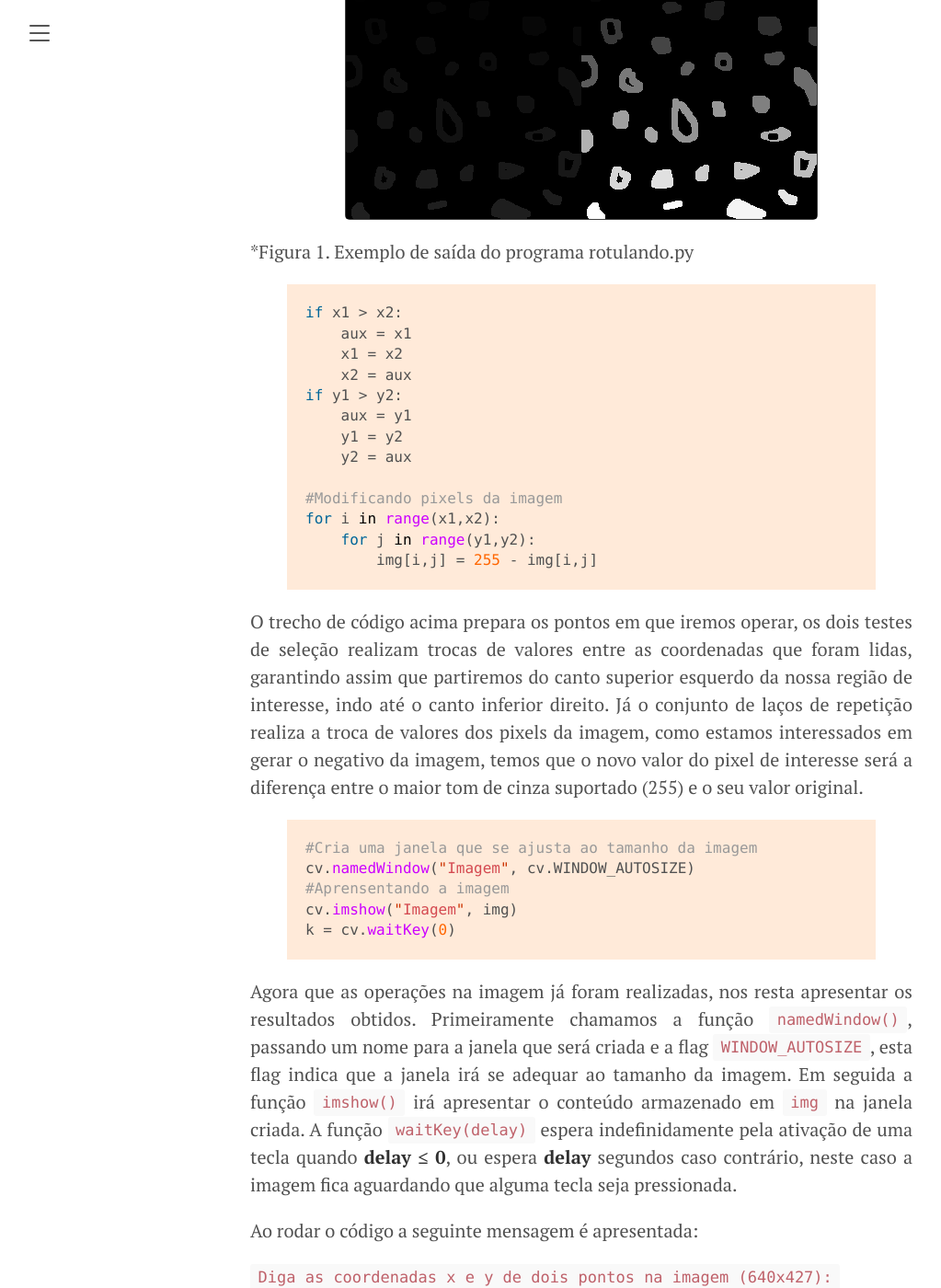
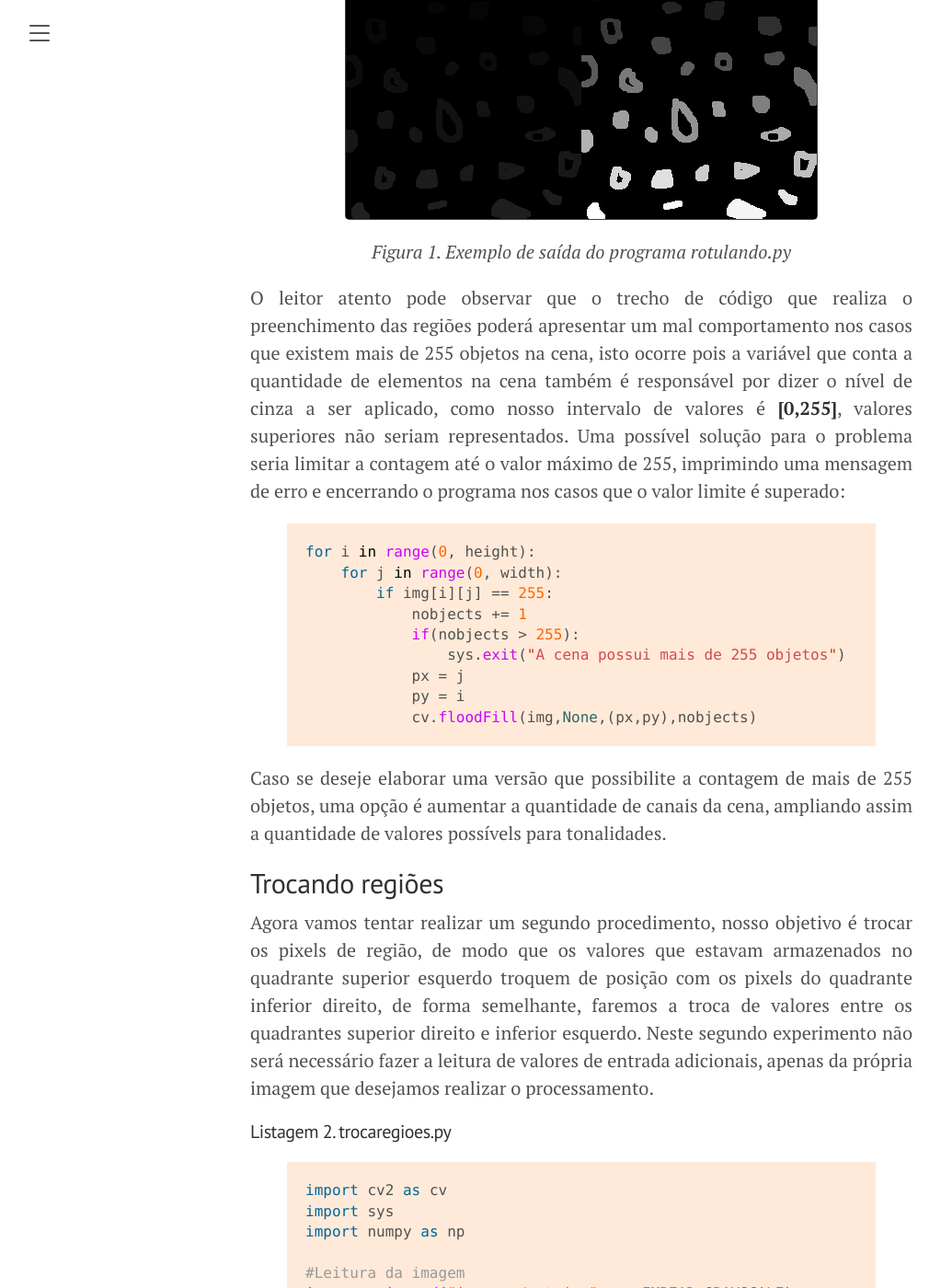
Before and after one commit to lucasamds/lucasamds.github.io, a Jekyll site: the page built from _posts/2021-02-26-preenchendo regiões.md, in a window 1280 px wide and 1400 px high, scrolled down 3427 px. Shown: the whole window at 92% size, without its empty margins (8-1031 px from the left). Built offline with Jekyll 4.4.1, drawn with Linux system fonts in a browser that asks for light colours; some of the changed text lies outside the part shown.

Commit message:
Update 2021-02-26-preenchendo regiões.md

````diff
--- a/_posts/2021-02-26-preenchendo regiões.md
+++ b/_posts/2021-02-26-preenchendo regiões.md
@@ -107,50 +107,24 @@ Após calcular a quantidade de objetos presentes na cena, queremos apresentar os
 A figura tem 32 bolhas `
 
 ![](https://raw.githubusercontent.com/lucasamds/lucasamds.github.io/main/public/images/objetos.png)
-*Figura 1. Exemplo de saída do programa rotulando.py
+*Figura 1. Exemplo de saída do programa rotulando.py*
 
+O leitor atento pode observar que o trecho de código que realiza o preenchimento das regiões poderá apresentar um mal comportamento nos casos que existem mais de 255 objetos na cena, isto ocorre pois a variável que conta a quantidade de elementos na cena também é responsável por dizer o nível de cinza a ser aplicado, como nosso intervalo de valores é **[0,255]**, valores superiores não seriam representados. Uma possível solução para o problema seria limitar a contagem até o valor máximo de 255, imprimindo uma mensagem de erro e encerrando o programa nos casos que o valor limite é superado:
 {% highlight python %}
-if x1 > x2:
-    aux = x1
-    x1 = x2
-    x2 = aux
-if y1 > y2:
-    aux = y1
-    y1 = y2
-    y2 = aux
 
-#Modificando pixels da imagem
-for i in range(x1,x2):
-    for j in range(y1,y2):
-        img[i,j] = 255 - img[i,j]
+for i in range(0, height):
+    for j in range(0, width):
+        if img[i][j] == 255:
+            nobjects += 1
+            if(nobjects > 255):
+                sys.exit("A cena possui mais de 255 objetos")
+            px = j
+            py = i
+            cv.floodFill(img,None,(px,py),nobjects)
 
 {% endhighlight %}
 
-O trecho de código acima prepara os pontos em que iremos operar, os dois testes de seleção realizam trocas de valores entre as coordenadas que foram lidas, garantindo assim que partiremos do canto superior esquerdo da nossa região de interesse, indo até o canto inferior direito. Já o conjunto de laços de repetição realiza a troca de valores dos pixels da imagem, como estamos interessados em gerar o negativo da imagem, temos que o novo valor do pixel de interesse será a diferença entre o maior tom de cinza suportado (255) e o seu valor original.
-
-{% highlight python %}
-
-#Cria uma janela que se ajusta ao tamanho da imagem
-cv.namedWindow("Imagem", cv.WINDOW_AUTOSIZE)
-#Aprensentando a imagem
-cv.imshow("Imagem", img)
-k = cv.waitKey(0)
-
-{% endhighlight %}
-
-Agora que as operações na imagem já foram realizadas, nos resta apresentar os resultados obtidos. Primeiramente chamamos a função `namedWindow()`, passando um nome para a janela que será criada e a flag `WINDOW_AUTOSIZE`, esta flag indica que a janela irá se adequar ao tamanho da imagem. Em seguida a função `imshow()` irá apresentar o conteúdo armazenado em `img` na janela criada. A função `waitKey(delay)` espera indefinidamente pela ativação de uma tecla quando **delay &le; 0**, ou espera **delay** segundos caso contrário, neste caso a imagem fica aguardando que alguma tecla seja pressionada.
-
-Ao rodar o código a seguinte mensagem é apresentada:
-
-```Diga as coordenadas x e y de dois pontos na imagem (640x427):```
-
-
-
-
-Como discutimos anteriormente, o programa nos diz as dimensões da imagem lida, caso os valores de entrada sejam `0 0 427 320`, por exemplo, temos o seguinte resultado:
-
-![](https://raw.githubusercontent.com/lucasamds/lucasamds.github.io/main/public/images/negativo.png)
-*Figura 2. Imagem cat.jpg em tons de cinza antes e depois de aplicar o negativo*
+Caso se deseje elaborar uma versão que possibilite a contagem de mais de 255 objetos, uma opção é aumentar a quantidade de canais da cena, ampliando assim a quantidade de valores possívels para tonalidades.
 
 
 ## Trocando regiões
````
